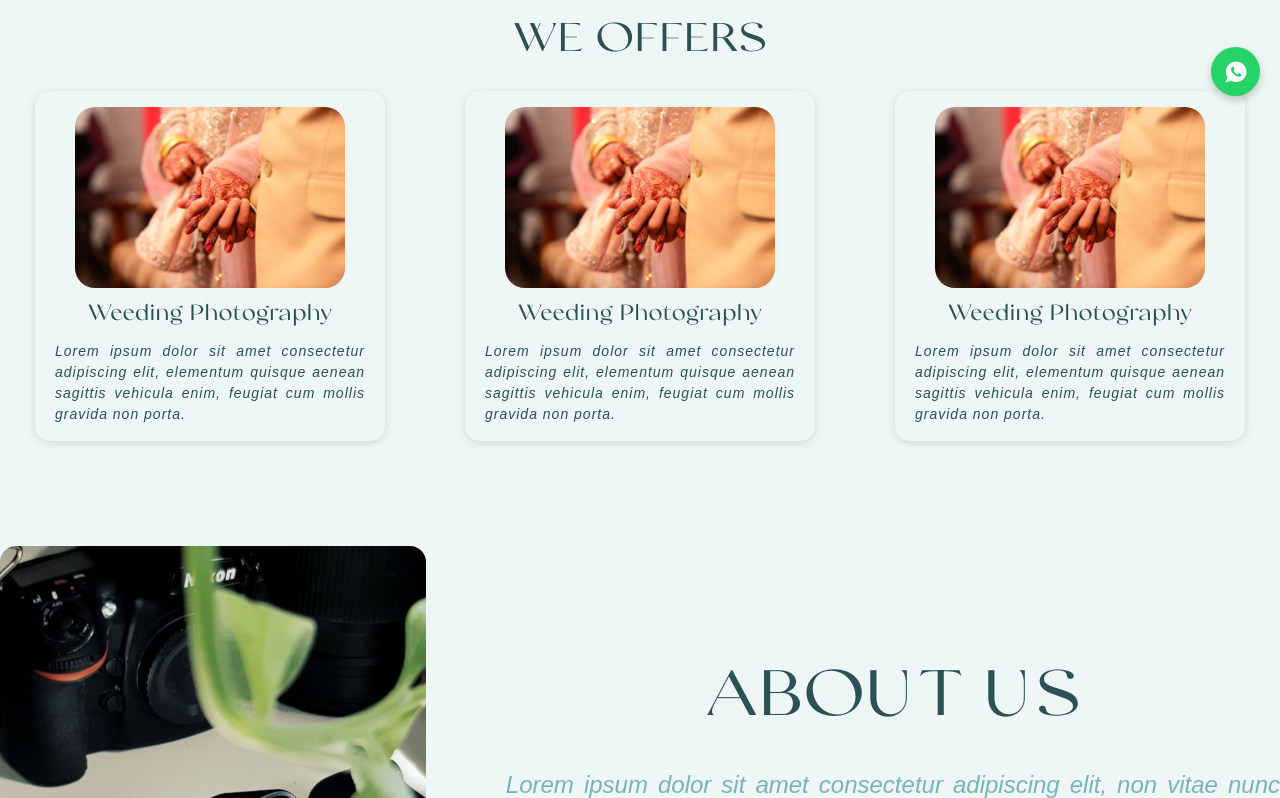
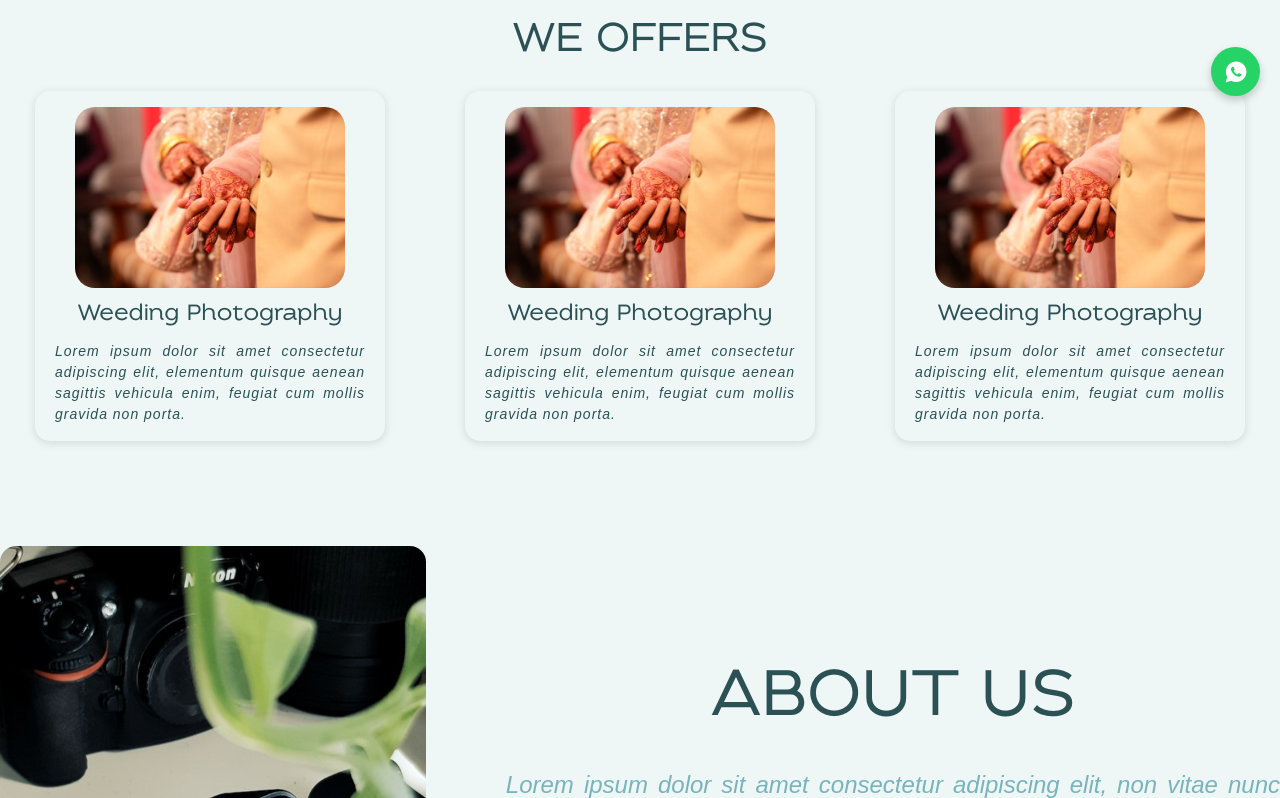
Before and after one commit to shankaravi6/kstudio, a React (Vite) app: page / in a window 1280 px wide. Shown: the part 684-1482 px from the top of the page. Built offline with nearby package versions, Linux system fonts and the light colour scheme; a web font is replaced by a local one.

Commit message:
Update App.css

```diff
--- a/src/App.css
+++ b/src/App.css
@@ -5,7 +5,7 @@
 
 @font-face {
     font-family: Ezrademo;
-    src: url(../public/assets/fonts/Swifteddemo-2OL4w.otf);
+    src: url(../public/assets/fonts/Ezrademo-JRrX7.otf);
     font-style: normal;
 }
 
```
